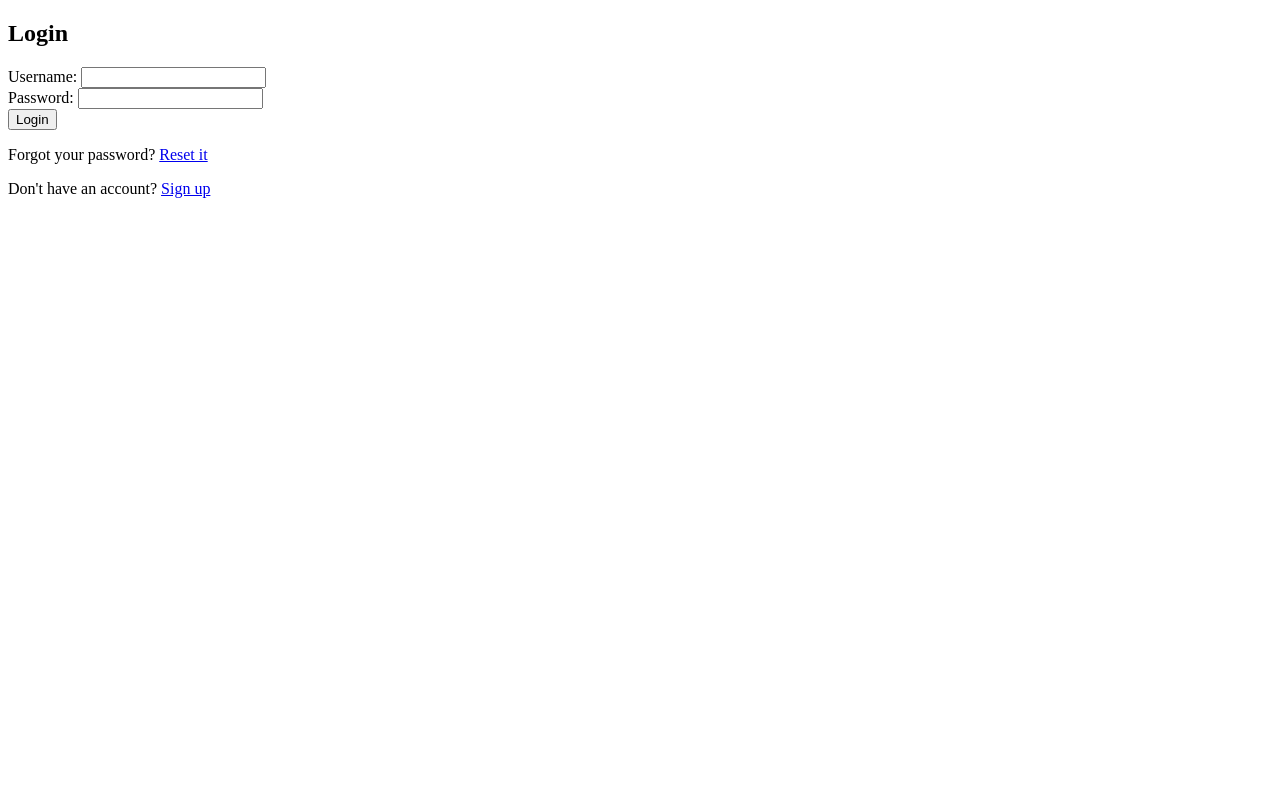
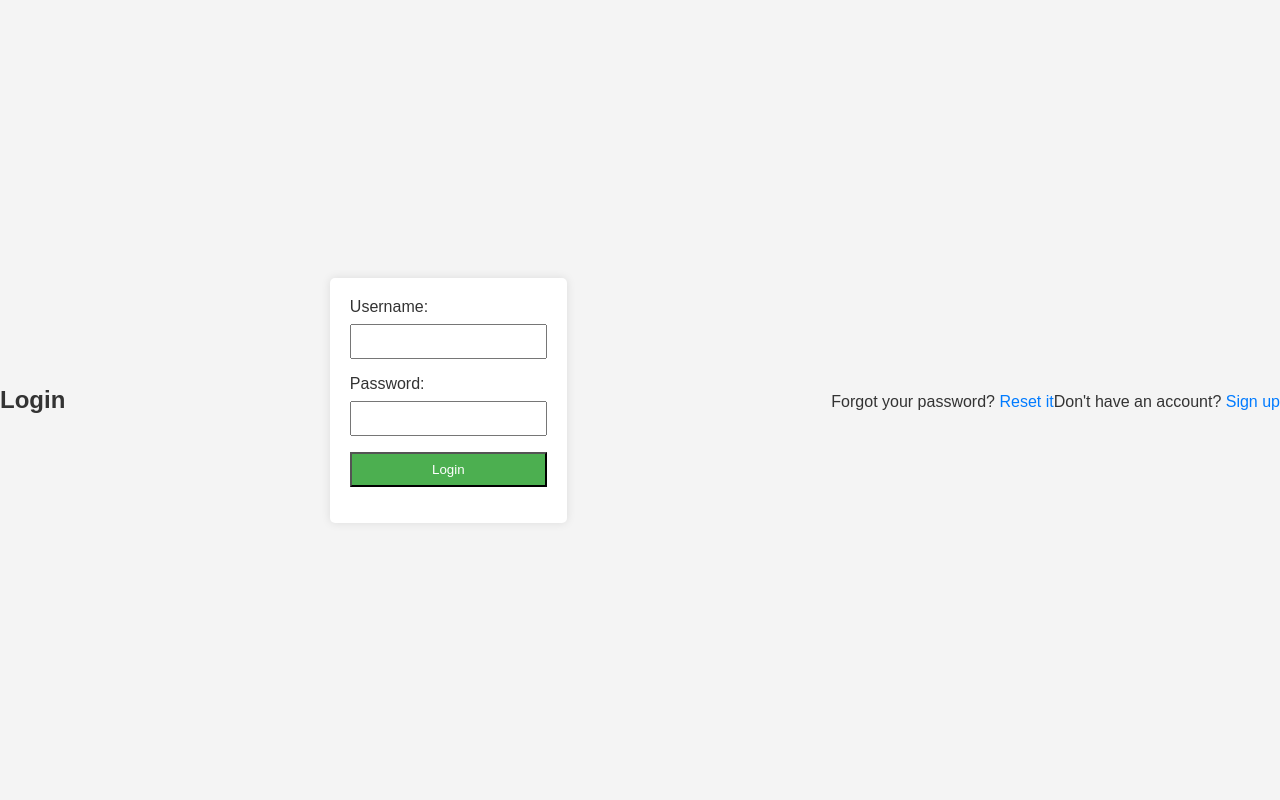
Before and after one commit to Kalyanstudent/KADEY, a PHP site: page /log_in.php in a window 1280 px wide. Run offline with PHP 8.4, Linux system fonts and the light colour scheme.

Commit message:
Update log_in.php

```diff
--- a/log_in.php
+++ b/log_in.php
@@ -31,6 +31,66 @@ if ($_SERVER['REQUEST_METHOD'] == 'POST') {
     <meta charset="UTF-8">
     <meta name="viewport" content="width=device-width, initial-scale=1.0">
     <title>Login</title>
+    <style>
+        body {
+            font-family: Arial, sans-serif;
+            background-color: #f4f4f4;
+            margin: 0;
+            padding: 0;
+            display: flex;
+            justify-content: center;
+            align-items: center;
+            height: 100vh;
+        }
+
+        h2 {
+            text-align: center;
+            color: #333;
+        }
+
+        form {
+            max-width: 300px;
+            margin: 0 auto;
+            background-color: #fff;
+            padding: 20px;
+            border-radius: 5px;
+            box-shadow: 0 0 10px rgba(0, 0, 0, 0.1);
+        }
+
+        label {
+            display: block;
+            margin-bottom: 8px;
+            color: #333;
+        }
+
+        input {
+            width: 100%;
+            padding: 8px;
+            margin-bottom: 16px;
+            box-sizing: border-box;
+        }
+
+        input[type="submit"] {
+            background-color: #4caf50;
+            color: #fff;
+            cursor: pointer;
+        }
+
+        input[type="submit"]:hover {
+            background-color: #45a049;
+        }
+
+        p {
+            text-align: center;
+            margin-top: 20px;
+            color: #333;
+        }
+
+        a {
+            color: #007bff;
+            text-decoration: none;
+        }
+    </style>
 </head>
 <body>
     <h2>Login</h2>
```
